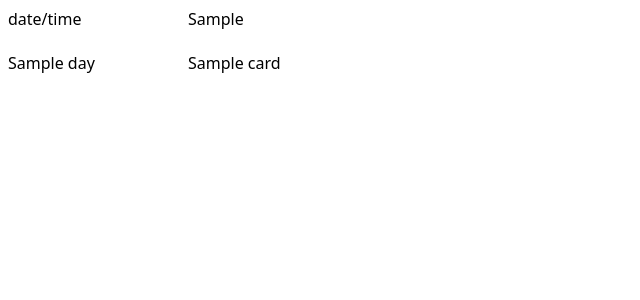
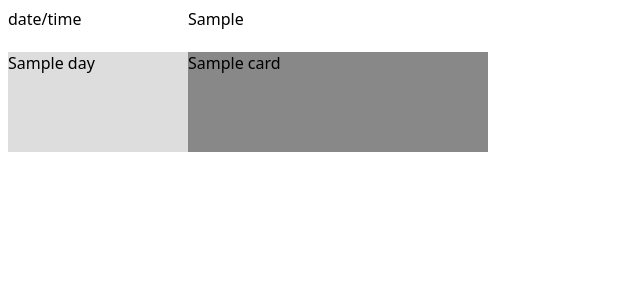
Before and after one commit to danx0r/gittrack, a Django app: template gittrack/templates/index.html in a window 1280 px wide. Shown: the top 300 px of the page, without its empty margins (0-640 px from the left). Run offline with Django 3.2, Linux system fonts and the light colour scheme; the template is opened without the code that fills it: most values are stand-ins (such as "Sample title", 1, 10 or a date in 2020).

Commit message:
resize adjust

```diff
--- a/gittrack/templates/index.html
+++ b/gittrack/templates/index.html
@@ -3,25 +3,48 @@
     <head>
         <meta http-equiv="Content-Type" content="text/html; charset=utf-8" />
         <title>gittrack</title>
+        <style>
+            .card {
+                position: absolute;
+                width: 100%;
+                /*background-color: #ddd;*/
+            }
+            .inner {
+                /*border: solid;*/
+                background-color: #ddd;
+                height: 100%;
+            }
+        </style>
     </head>
-    <body style="font-family:sans">
+    <body style="font-family:sans" onkeypress="adjust(event.keyCode | event.charCode)">
         <div style="width:180px;float:left">
             date/time<br/><br/>
-            {% for day in days %}
-                {{ day |safe }}<br/><br/>
-            {% endfor %}
+            <div style="position:relative;width:100%">
+                {% for day in days %}
+                    <div class="card" vp="{{ forloop.counter0 }}" vh="1">
+                        <div class="inner">
+                            {{ day |safe }}
+                        </div>
+                    </div>
+                {% endfor %}
+            </div>
         </div>
         {% for col in columns %}
             <div style="width:300px;float:left">
                 {{ col.0 }}<br/><br>
-                {% for card in col.1 %}
-                    {{ card }}<br/><br>
-                {% endfor %}
+                <div style="position:relative">
+                    {% for card in col.1 %}
+                        <div class="card" vp="{{ card.start }}" vh="{{ card.length }}" style="background-color:{{ card.color }}">
+                            {{ card }}
+                        </div>
+                    {% endfor %}
+                </div>
             </div>
         {% endfor %}
+        <!-- <div class="card" vp="1" vh="1" style="color:red">TEST</div> -->
         <script>
             mul=100.0;
-            function test(f) {
+            function resize(f) {
                 mul *= f;
                 var els = document.querySelectorAll(".card");
                 // console.log(els);
@@ -32,12 +55,20 @@
                     var at = el.getAttribute('vh');
                     if (at != null) {
                         var vh = parseFloat(at);
-                        el.style.height = "" + (vh*mul-9+"px");
+                        el.style.height = "" + (vh*mul-0+"px");
                         console.log("HEIGHT:", mul, el.style.height)
                     }
                 }
             }
-            test(1);
+            function adjust(key) {
+                if(key == 45) {
+                    resize(0.8);
+                }
+                if(key == 61) {
+                    resize(1.25);
+                }
+            }
+            resize(1);
         </script>
     </body>
 </html>
--- a/gittrack/views.py
+++ b/gittrack/views.py
@@ -11,18 +11,18 @@ static_context = {
 
 def home(request):
     context = dict(static_context)
-    context['days'] = ["Friday<br/>2015/1/9","Monday<br/>2015/1/12"]
+    context['days'] = ["Friday<br/>2015/1/9","Monday<br/>2015/1/12","Tuesday<br/>2015/1/13"]
     context['columns'] = [
         [
             'danx0r',
             [
-                {'num':2, 'BB': 3, 'title': "Bad mojo bros!", 'start': 1, 'length': 1}
+                {'num':2, 'BB': 3, 'title': "Bad mojo bros!", 'start': 1.5, 'length': 1.5, 'color': "#cce"}
             ]
         ],
         [
             'morashon',
             [
-                {'num':3, 'title': "Return of the king bug", 'start': 0, 'length': 1.5}
+                {'num':3, 'title': "Return of the king bug", 'start': 0, 'length': 1.5, 'color': "#ecc"}
             ]
         ]
     ]
```
Also changed, not shown: 1 other file.
